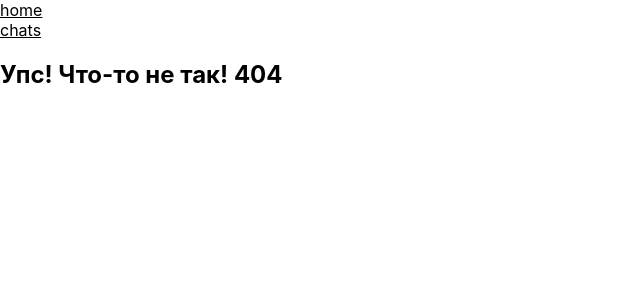
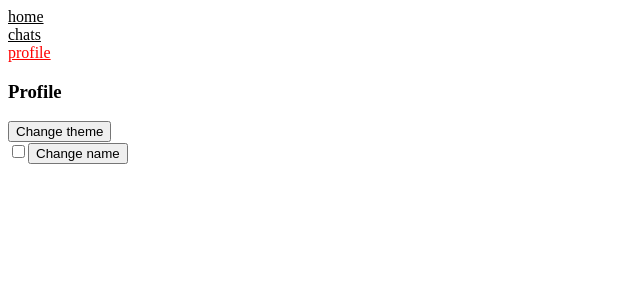
Before and after one commit to EuvhenRight/React_poject, a React (Create React App) app: page /profile in a window 1280 px wide. Before the commit this address had no page. Shown: the top 300 px of the page, without its empty margins (0-640 px from the left). Built offline with nearby package versions, Linux system fonts and the light colour scheme.

Commit message:
Lesson_5

```diff
--- a/package.json
+++ b/package.json
@@ -13,7 +13,10 @@
     "@testing-library/user-event": "^13.5.0",
     "react": "^17.0.2",
     "react-dom": "^17.0.2",
+    "react-redux": "^7.2.6",
+    "react-router-dom": "^6.2.1",
     "react-scripts": "5.0.0",
+    "redux": "^4.1.2",
     "styled-components": "^5.3.3",
     "web-vitals": "^2.1.4"
   },
--- a/src/components/Message/index.js
+++ b/src/components/Message/index.js
@@ -1,14 +1,24 @@
 
-import React from "react";
+import React, { useContext } from "react";
+import { ThemeContext } from "../utils/ThemeContext";
 import './style.css';
 
+export const Message = ({ text, author }) => {
+    const { messageColor } = useContext(ThemeContext);
+    return (
+        <div>
+            <span style={{ color: messageColor }}>
+                {author}: {text}
+            </span>
+        </div>
+    );
+};
 
 
-
-export class Message extends React.Component {
-    render() {
-        const { text, onMessageClick, author } = this.props;
-        return (
-            <span className="header" onClick={onMessageClick}> {author}: {text} </span>)
-    };
-};
+// export class Message extends React.Component {
+//     render() {
+//         const { text, onMessageClick, author } = this.props;
+//         return (
+//             <span className="header" onClick={onMessageClick}> {author}: {text} </span>)
+//     };
+// };
--- a/src/components/Profile/index.js
+++ b/src/components/Profile/index.js
@@ -0,0 +1,34 @@
+import { useContext } from "react";
+import { useDispatch, useSelector } from "react-redux";
+import { changeShowName } from "../../store/profile/actions";
+import { ThemeContext } from "../utils/ThemeContext";
+
+
+export const Profile = () => {
+    const { setMessageColor } = useContext(ThemeContext);
+
+    const dispatch = useDispatch();
+    const data = useSelector((state) => state);
+
+    const hanleChangeShowName = () => {
+        dispatch(changeShowName);
+    };
+
+    const handleClick = () => {
+        setMessageColor((prevColor) => (prevColor === "red" ? "green" : "red"));
+    };
+
+    return (
+        <>
+            <h3>Profile</h3>
+            <div>
+                <button onClick={handleClick}>Change theme</button>
+            </div>
+            <div>
+                {data.showName && <span>{data.name}</span>}
+                <input type="checkbox" />
+                <button onClick={hanleChangeShowName}>Change name</button>
+            </div>
+        </>
+    );
+};
--- a/src/components/Router/index.js
+++ b/src/components/Router/index.js
@@ -1,14 +1,26 @@
-import { Routes, Route, BrowserRouter, Link, NavLink } from "react-router-dom";
+import { useState } from "react";
+import { BrowserRouter, Routes, Route, Link, NavLink } from "react-router-dom";
+import App from "../../App";
+import { ThemeContext } from "../utils/ThemeContext";
 import { Chat } from "../Chat";
 import { ChatList } from "../ChatList";
-// import { Profile } from "../Profile";
+import { Profile } from "../Profile";
+
 
 const Home = () => <h2>HOME PAGE</h2>;
 
 
 
 export const Router = () => {
+    const [messageColor, setMessageColor] = useState("blue");
+
+    const contextValue = {
+        messageColor,
+        setMessageColor,
+    };
+
     return (
+        <ThemeContext.Provider value={{ messageColor, setMessageColor }}>
             <BrowserRouter>
                 <div>
                     <NavLink to="/" style={({ isActive }) => ({ color: isActive ? "red" : "black" })}>home</NavLink>
@@ -16,9 +28,13 @@ export const Router = () => {
                 <div>
                     <NavLink to="/chats" style={({ isActive }) => ({ color: isActive ? "red" : "black" })}>chats</NavLink>
                 </div>
+                <div>
+                    <NavLink to="/profile" style={({ isActive }) => ({ color: isActive ? "red" : "black" })}>profile</NavLink>
+                </div>
 
                 <Routes>
                     <Route path="/" element={<Home />} />
+                    <Route path="/profile" element={<Profile />} />
                     <Route path="/chats" element={<ChatList />}>
                         <Route path=":chatId" element={<Chat />} />
                     </Route>
@@ -26,5 +42,6 @@ export const Router = () => {
                     {/* <Route path="/profile" element={<Profile />} /> */}
                 </Routes>
             </BrowserRouter >
+        </ThemeContext.Provider>
     );
 };
--- /dev/null
+++ b/src/components/utils/ThemeContext.js
@@ -0,0 +1,3 @@
+import { createContext } from "react";
+
+export const ThemeContext = createContext("green");
--- a/src/index.js
+++ b/src/index.js
@@ -1,7 +1,7 @@
 import React from 'react';
 import ReactDOM from 'react-dom';
+import App from "./App";
 import { Router } from './components/Router';
-import './index.css';
+import '../src/App.css';
 
-ReactDOM.render(<Router />, document.getElementById('root')
-);
+ReactDOM.render(<App />, document.getElementById('root'));
--- /dev/null
+++ b/src/store/index.js
@@ -0,0 +1,9 @@
+import { createStore } from "redux";
+import { profileReducer } from "./profile/reducer";
+
+
+
+export const store = createStore(
+    profileReducer,
+    window.__REDUX_DEVTOOLS_EXTENSION__ && window.__REDUX_DEVTOOLS_EXTENSION__()
+);
--- /dev/null
+++ b/src/store/profile/actions.js
@@ -0,0 +1,5 @@
+export const CHANGE_SHOW_NAME = "PROFILE::CHANGE_SHOW_NAME";
+
+export const changeShowName = {
+    type: CHANGE_SHOW_NAME,
+};
--- /dev/null
+++ b/src/store/profile/reducer.js
@@ -0,0 +1,19 @@
+import { CHANGE_SHOW_NAME } from "./actions";
+
+const initialState = {
+    name: 'Default',
+    showName: false,
+}
+
+export const profileReducer = (state = initialState, action) => {
+    switch (action.type) {
+        case CHANGE_SHOW_NAME: {
+            return {
+                ...state,
+                showName: !state.showName,
+            };
+        }
+        default:
+            return state;
+    }
+};
```
Also changed, not shown: src/App.js (+7 -1 lines), src/components/Chat/index.js (+5 -9 lines), 1 other file (tests, documents, lock files or other folders). Lines whose indentation alone changed are shown as unchanged.
